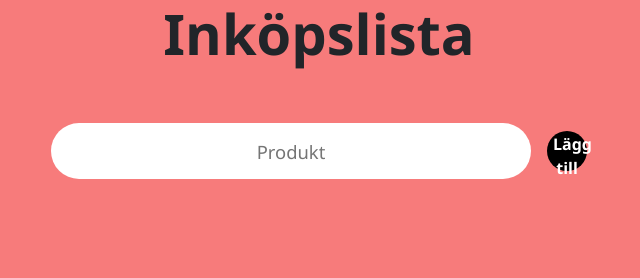
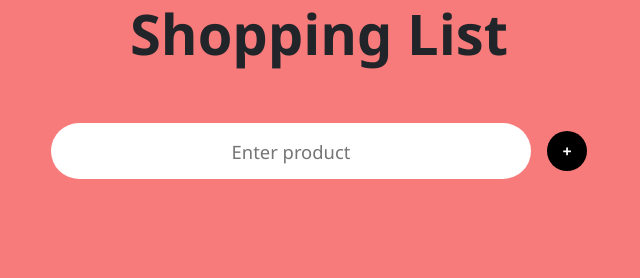
Before and after one commit to AVesslen/Ovn9_Frontend_JavaScript, a plain HTML site: page ToDoList/index.html in a window 1280 px wide. Shown: the whole page, without its empty margins (321-961 px from the left). Drawn offline with nearby package versions, Linux system fonts and the light colour scheme.

Commit message:
Added container and changed to english

```diff
--- a/ToDoList/index.html
+++ b/ToDoList/index.html
@@ -13,18 +13,21 @@
 
 <body>
 
-    <h1>Inköpslista</h1>
+    <h1>Shopping List</h1>
+
+    <div class="container container-fluid">
     <form id="Shopping-form">
-    <input id="userInput" type="text" placeholder="Produkt">
-    <button id="addButton" type="submit">Lägg till</button>
+    <input id="userInput" type="text" minlength="2" placeholder="Enter product">
+    <button id="addButton" type="submit">+</button>
     </form>
+
 
     <div id="output">
         <ul id="outputList">
 
         </ul>
     </div>
-
+</div>
 <script src="https://cdn.jsdelivr.net/npm/bootstrap@5.0.2/dist/js/bootstrap.bundle.min.js" integrity="sha384-MrcW6ZMFYlzcLA8Nl+NtUVF0sA7MsXsP1UyJoMp4YLEuNSfAP+JcXn/tWtIaxVXM" crossorigin="anonymous"></script>
 <script src="toDo.js"></script>
 </body>
```
